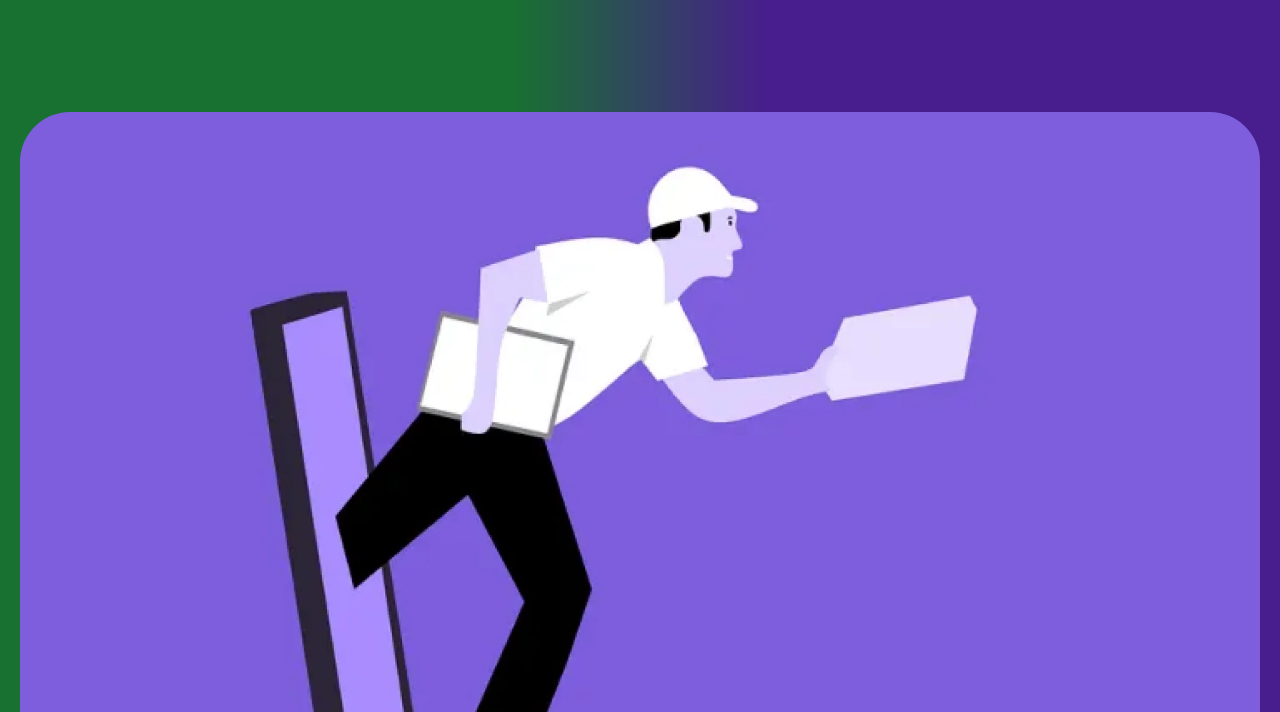
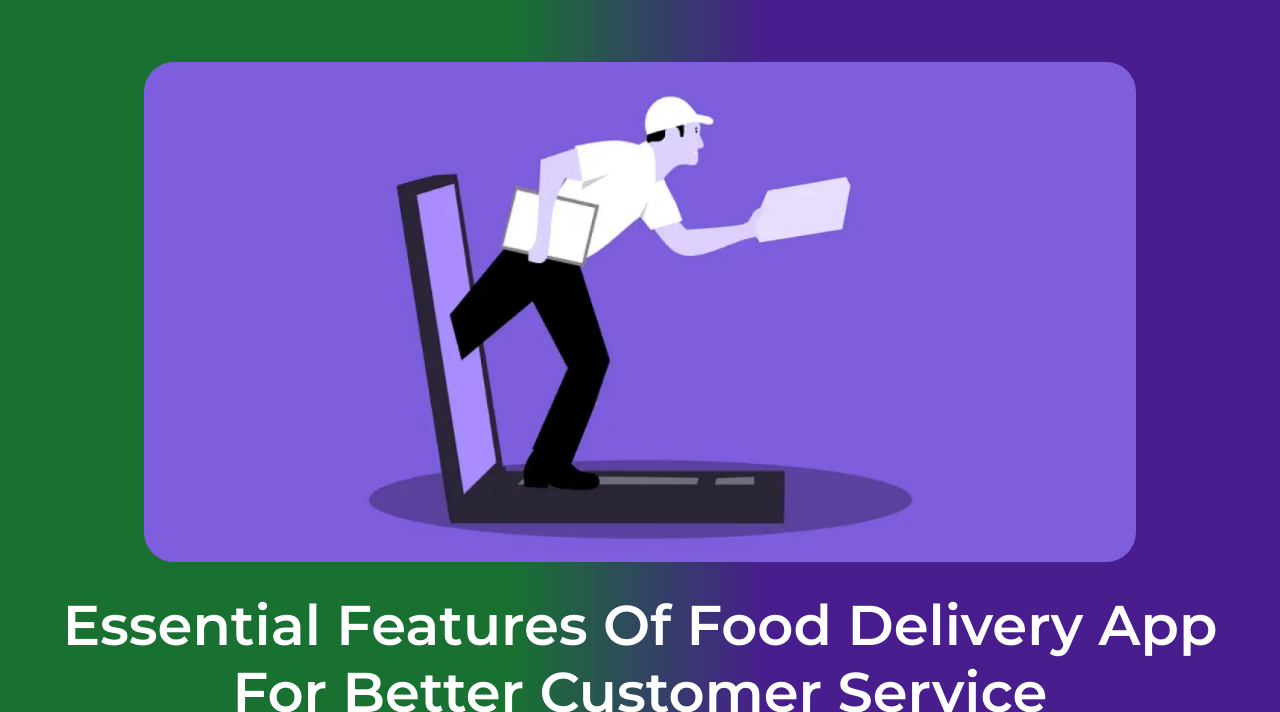
Before and after one commit to kalash0911/AgriVisionTech, a website built with Vite: page src/post-page.html in a window 1280 px wide. Shown: the part 88-800 px from the top of the page. Built offline with nearby package versions, Linux system fonts and the light colour scheme; files whose address does not match are found by name.

Commit message:
Update _common.scss

```diff
--- a/src/styles/layout/_common.scss
+++ b/src/styles/layout/_common.scss
@@ -1876,7 +1876,7 @@
 /* --------------------------post-section------------- */
 
 .page-section {
-    padding: 200px 0 50px 0;
+    padding: 150px 0 50px 0;
 
     @include media('<widescreen') {
         padding: 130px 0 50px 0;
@@ -1884,11 +1884,11 @@
 
     .img-box {
         position: relative;
-        width: 100%;
-        height: 800px;
-        border-radius: 50px;
+        width: 80%;
+        height: 500px;
+        border-radius: 30px;
         overflow: hidden;
-        margin-bottom: 30px;
+        margin: 0 auto 30px auto;
 
         @include media('<widescreen') {
             height: 500px;
```
